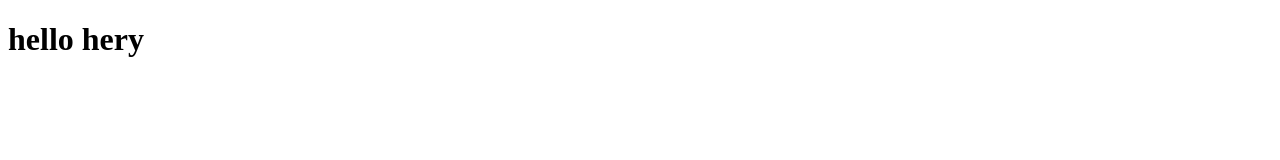
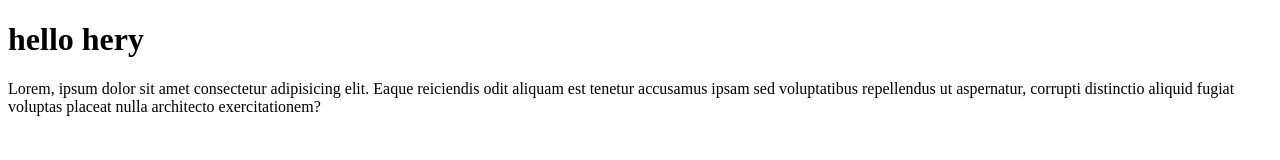
Before and after one commit to HeriSuheri/project1, a plain HTML site: page index.html in a window 1280 px wide. Drawn offline with Linux system fonts and the light colour scheme.

Commit message:
menambahkan paragraf

```diff
--- a/index.html
+++ b/index.html
@@ -7,5 +7,6 @@
 </head>
 <body>
     <h1>hello hery</h1>
+    <p>Lorem, ipsum dolor sit amet consectetur adipisicing elit. Eaque reiciendis odit aliquam est tenetur accusamus ipsam sed voluptatibus repellendus ut aspernatur, corrupti distinctio aliquid fugiat voluptas placeat nulla architecto exercitationem?</p>
 </body>
 </html>
```
